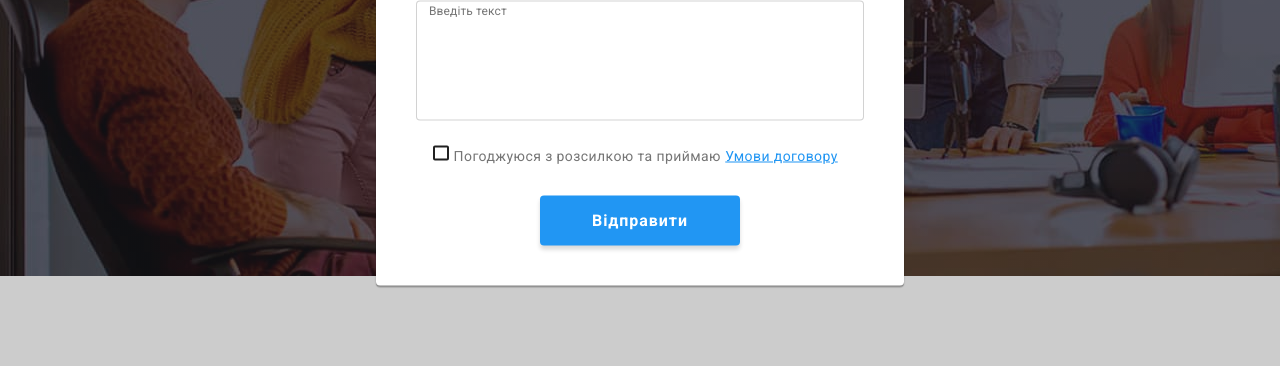
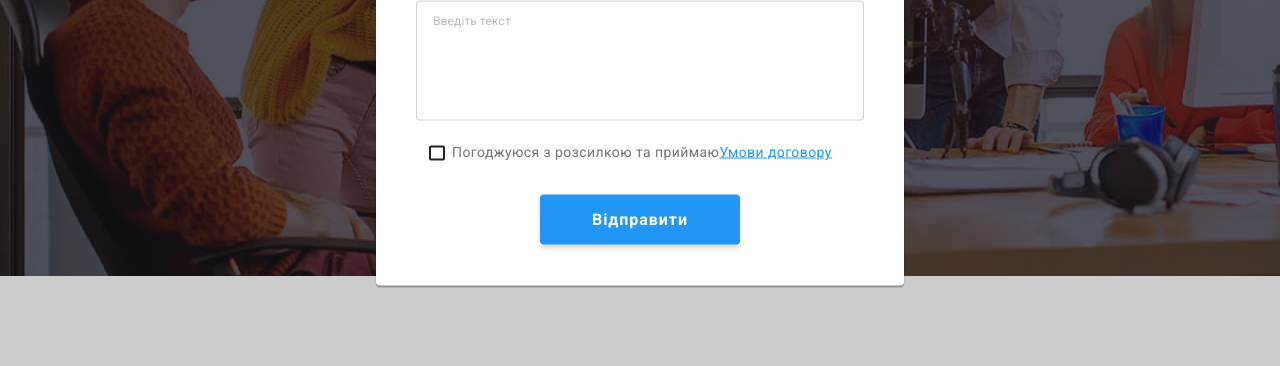
Before and after one commit to AntonKobyshev/goit-markup-hw-06, a plain HTML site: page index.html in a window 1280 px wide. Both pictures are taken after a click on the button "Замовити послугу". Shown: the part 405-771 px from the top of the page. Drawn offline with nearby package versions, Linux system fonts and the light colour scheme.

Commit message:
Update styles.css

```diff
--- a/css/styles.css
+++ b/css/styles.css
@@ -849,6 +849,7 @@ label {
   width: 100%;
   height: 40px;
 
+  padding-right: 16px;
   padding-left: 42px;
   border: 1px solid rgba(33, 33, 33, 0.2);
   border-radius: 4px;
@@ -857,12 +858,18 @@ label {
 
 .comments {
   height: 120px;
-  padding-left: 12px;
+  padding-left: 16px;
+  padding-top: 12px;
+  padding-right: 16px;
+  padding-bottom: 12px;
+
+}
+.comments::placeholder {
   font-size: 12px;
-    line-height: 1.17;
-    letter-spacing: 0.01em;
+  line-height: 1.17;
+  letter-spacing: 0.01em;
 
-    color: rgba(117, 117, 117, 0.5);
+  color: rgba(117, 117, 117, 0.5);
 }
 
 .icon-form {
@@ -885,9 +892,12 @@ input:focus-visible {
  border-color: var(--accent-color);
 }
 
-.enter-your-data .checkbox-label {
+.checkbox-label {
   margin-left: 13px;
   margin-top: 20px;
+  margin-right: auto;
+  display: flex;
+  align-items: center;
 
 }
 
@@ -899,7 +909,9 @@ input:focus-visible {
 }
 
 .checkbox-icon {
+
   display: inline-block;
+  margin-right: 7px;
   width: 16px;
   height: 15px;
   border: 2px solid var(--title-text-color);
@@ -923,7 +935,7 @@ input:focus-visible {
 
 .checkbox-text {
   font-size: 14px;
-  line-height: 1.71px;
+  line-height: 1.71;
   letter-spacing: 0.03em;
 
 }
```
